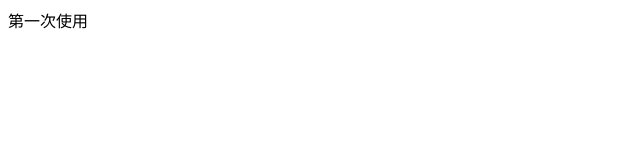
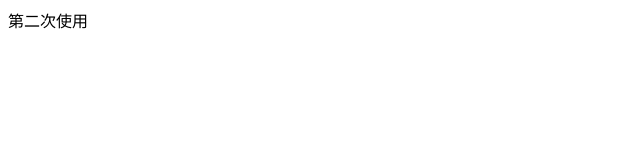
Before and after one commit to charisma-XUE/demo, a plain HTML site: page index.html in a window 1280 px wide. Shown: the full height of the page, 0-640 px from the left. Drawn offline with Linux system fonts and the light colour scheme.

Commit message:
第二次
git commit -m 第二次

```diff
--- a/index.html
+++ b/index.html
@@ -5,6 +5,6 @@
 	<title>Document</title>
 </head>
 <body>
-	<div>第一次使用</div>
+	<div>第二次使用</div>
 </body>
 </html>
```
